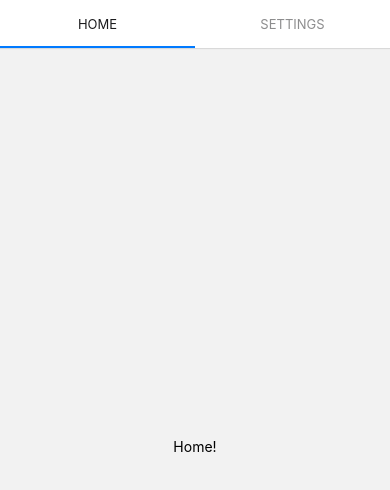
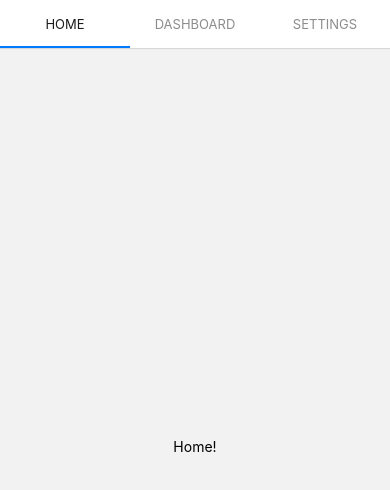
Before and after one commit to kelvin6118/CropsManagementSystem, a React Native app: screen /Home in a window 390 px wide. Shown: the top 490 px of the page. Built offline with nearby package versions, Linux system fonts and the light colour scheme.

Commit message:
create dashboard page

```diff
--- a/App.tsx
+++ b/App.tsx
@@ -4,6 +4,7 @@ import { NavigationContainer } from '@react-navigation/native';
 import { createMaterialTopTabNavigator } from '@react-navigation/material-top-tabs';
 import {store} from './redux/store';
 import {Provider} from 'react-redux';
+import DashBoard from './pages/DashBoard';
 
 const Tab = createMaterialTopTabNavigator();
 
@@ -29,6 +30,9 @@ export default function App() {
       <NavigationContainer>
         <Tab.Navigator>
           <Tab.Screen name="Home" component={HomeScreen} />
+          <Tab.Screen name="DashBoard">
+              {props => <DashBoard/>}
+            </Tab.Screen>
           <Tab.Screen name="Settings" component={SettingsScreen} />
         </Tab.Navigator>
       </NavigationContainer>
--- /dev/null
+++ b/pages/DashBoard.tsx
@@ -0,0 +1,14 @@
+import { View, Text } from 'react-native'
+import React from 'react'
+
+const DashBoard = () => {
+  return (
+    <View>
+        <View>
+
+        </View>
+    </View>
+  )
+}
+
+export default DashBoard
```
